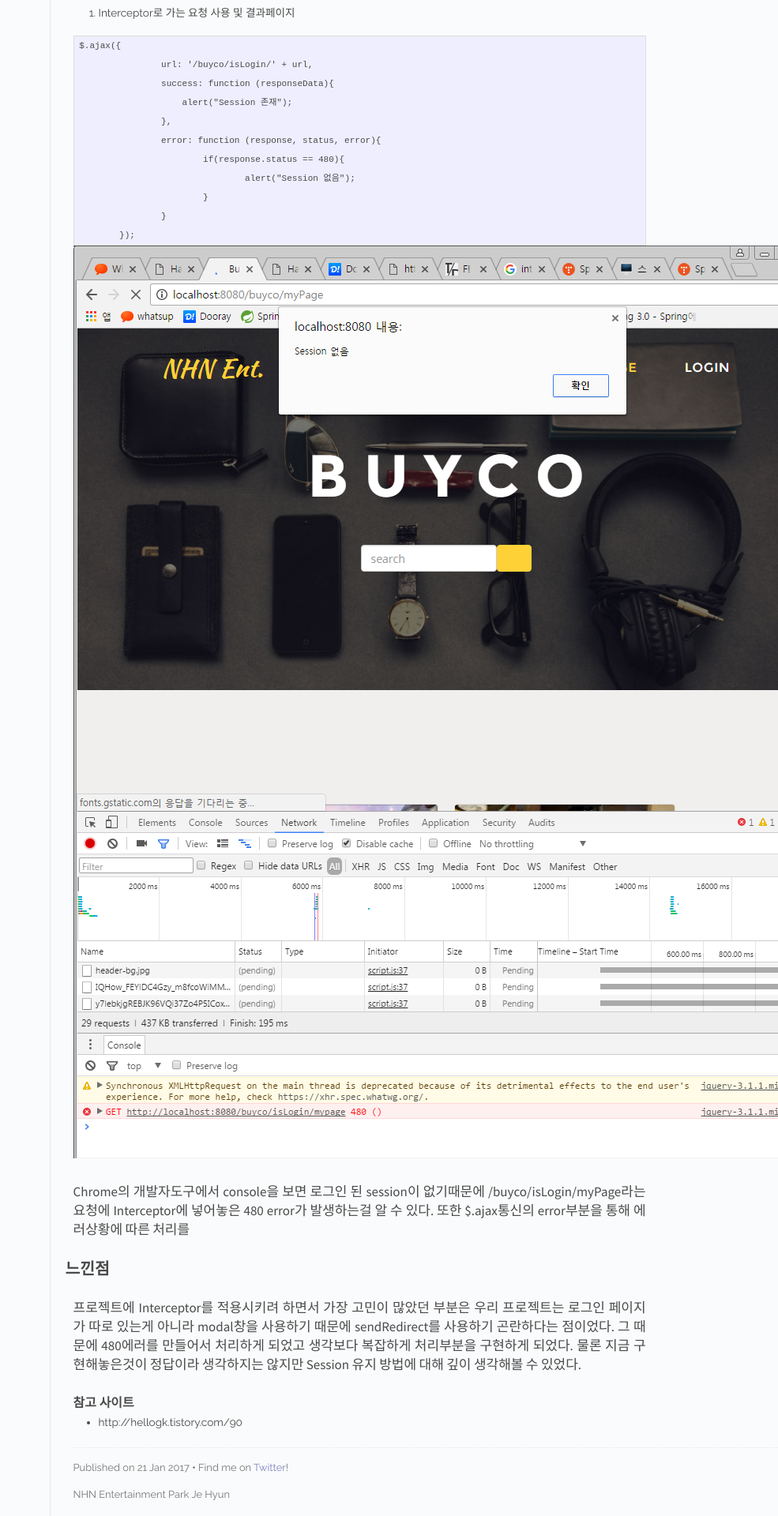
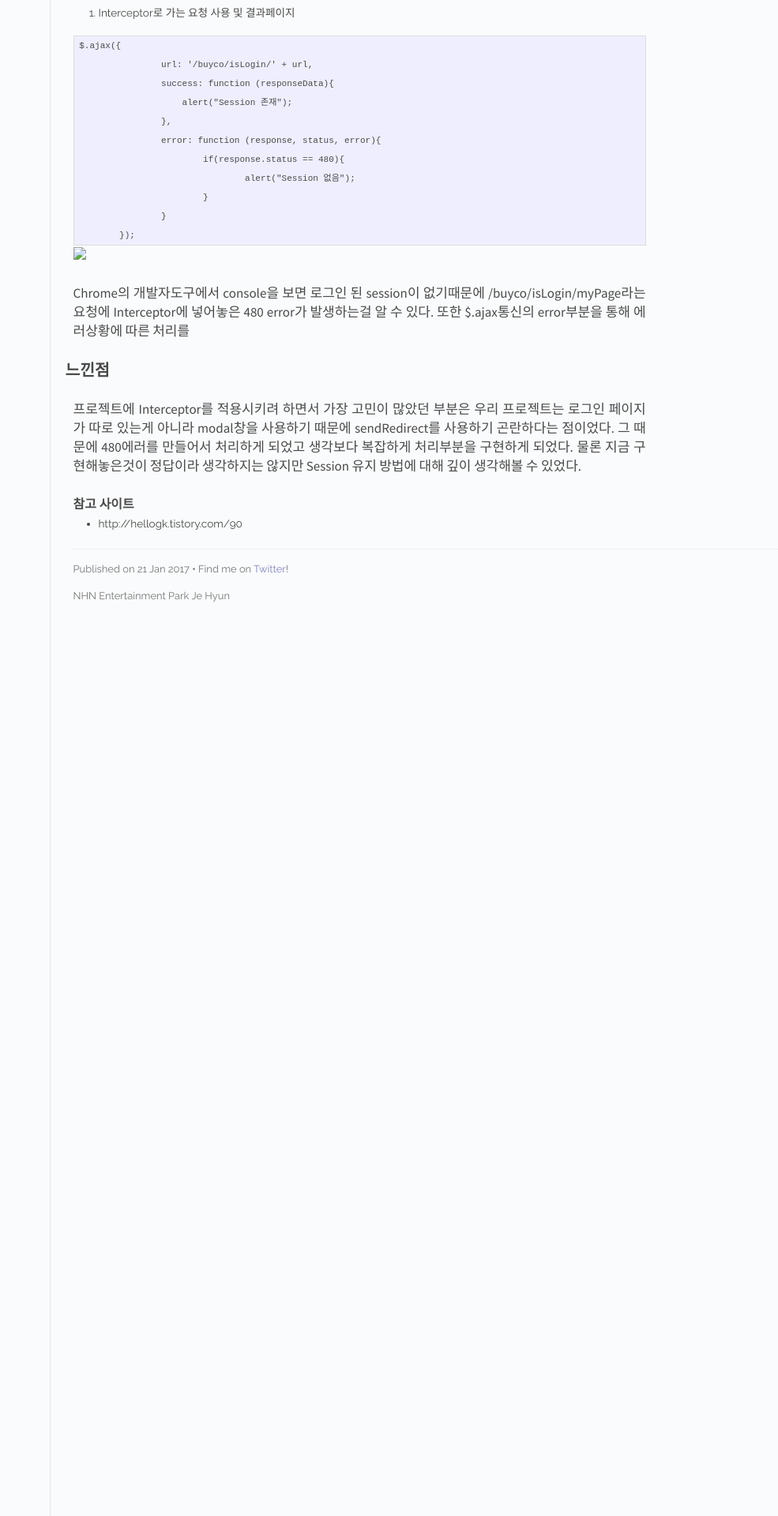
Before and after one commit to ParkJeHyun/ParkJeHyun.github.io, a Jekyll site: the page built from _posts/2017-1-21-memo.md, in a window 1280 px wide. Shown: the part 2964-4884 px from the top of the page at 79% size, without its empty margins (295-1280 px from the left). Built offline with Jekyll 4.4.1, drawn with Linux system fonts in a browser that asks for light colours; comment, search, counter and statistics services are not loaded.

Commit message:
Update 2017-1-21-memo.md

````diff
--- a/_posts/2017-1-21-memo.md
+++ b/_posts/2017-1-21-memo.md
@@ -128,7 +128,7 @@
 	});
 ```
 
-<img src="/images/session_error.png">
+<img src="/images/posts/session_error.png">
 
 Chrome의 개발자도구에서 console을 보면 로그인 된 session이 없기때문에
 /buyco/isLogin/myPage라는 요청에 Interceptor에 넣어놓은 480 error가 발생하는걸 알 수 있다.
````
